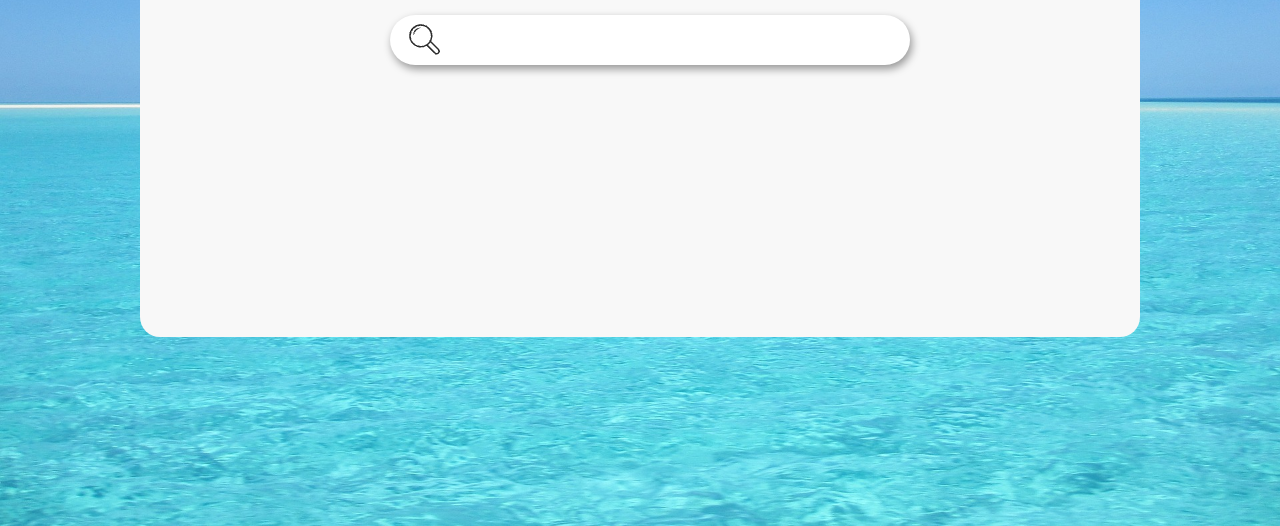
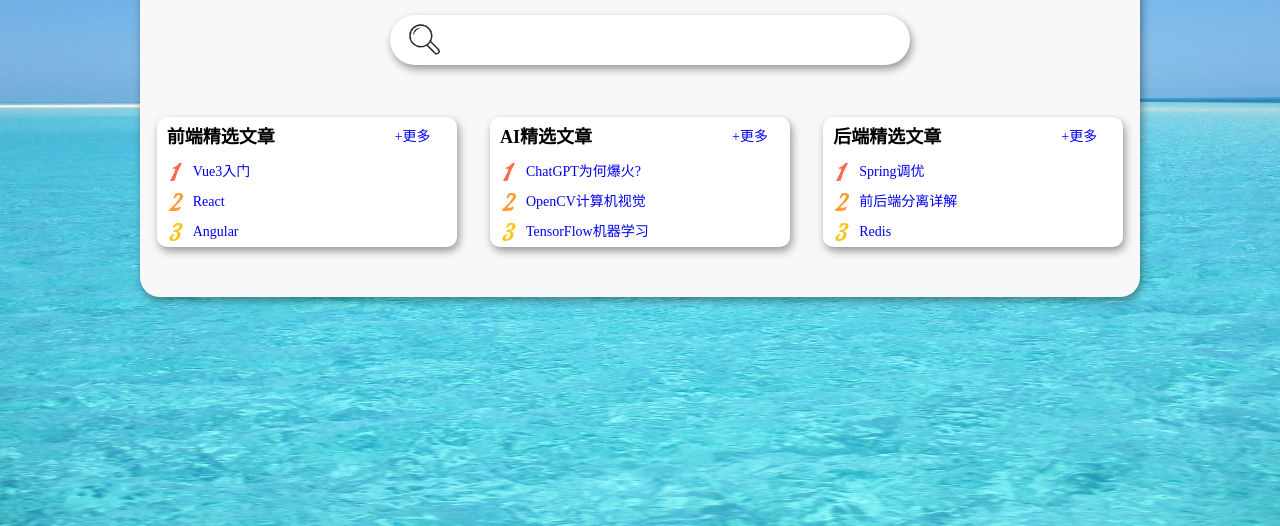
Before and after one commit to AaronTian2001/MyBlog, a plain HTML site: page essay.html in a window 1280 px wide. Shown: the part 274-800 px from the top of the page. Drawn offline with Linux system fonts and the light colour scheme.

```diff
--- a/css/essay.css
+++ b/css/essay.css
@@ -13,6 +13,12 @@ input{
 /* div{
 	border: #000 1px solid;
 } */
+
+
+li:hover{
+	box-shadow: 2px 4px 8px rgba(0, 0, 0, 0.4);
+}
+
 
 .all{
 	width: 100vw;		/* 让宽度全覆盖 */
@@ -124,12 +130,13 @@ input{
 
 .essay_box{
 	width: 1000px;
-	height: 400px;
+	height: 360px;
 	position: relative;
 	top: 100px;
 	margin: 6px auto;
 	border-radius: 20px;		/* 圆角 */
-	background-color: #f8f8f8;;
+	background-color: #f8f8f8;
+	box-shadow: 2px 4px 8px rgba(0, 0, 0, 0.4);
 }
 
 .title4{
@@ -176,4 +183,105 @@ input{
 .type{
 	width: 1000px;
 	height: 250px;
+	display: flex;
+	margin-top: 30px;
 }
+
+/* 前端类文章排行榜 */
+.type_card1{
+	width: 300px;
+	height: 130px;
+	position: relative;
+	margin: 20px auto;
+	background: #FFF;
+	box-shadow: 2px 4px 8px rgba(0, 0, 0, 0.4);
+	border-radius: 10px;
+}
+
+.title_web{
+	width: 300px;
+	height: 40px;
+	display: flex;
+}
+
+.title_web p{
+	font-size: 18px;
+	font-weight: bold;
+	line-height: 40px;
+	margin-left: 10px;
+}
+
+.more_page{
+	position: relative;
+	line-height: 40px;
+	padding: 0px 0px 0px 120px;
+	font-size: 14px;
+	text-decoration: none;
+}
+.more_page2{
+	position: relative;
+	line-height: 40px;
+	padding: 0px 0px 0px 140px;
+	font-size: 14px;
+	text-decoration: none;
+}
+
+.list1{
+	width: 300px;
+	height: 150px;
+}
+.list1 li{
+	line-height: 30px;
+	/* border: 1px #000 solid; */
+	/* padding: 0px 0px 0px 16px; */
+}
+/* 排行榜每一列的样式 */
+.list_item{
+	text-decoration: none;
+}
+.list_item:visited{
+	color: #000;
+}
+
+
+.list1 .top{
+	background: url("../img/1.png") no-repeat 10px center;
+	padding: 0px 0px 0px 36px;
+	font-size: 14px;
+
+}
+.list1 .second{
+	background: url("../img/2.png") no-repeat 10px center;
+	padding: 0px 0px 0px 36px;
+	font-size: 14px;
+}
+.list1 .third{
+	background: url("../img/3.png") no-repeat 10px center;
+	padding: 0px 0px 0px 36px;
+	border-radius: 10px;
+	font-size: 14px;
+}
+
+
+/* 人工智能类文章排行榜 */
+.type_card2{
+	width: 300px;
+	height: 200px;
+	position: relative;
+	margin: 20px auto;
+}
+
+
+/* 后端类文章排行榜 */
+.type_card3{
+	width: 300px;
+	height: 200px;
+	position: relative;
+	margin: 20px auto;
+}
+
+/* .type_card4{
+	width: 100px;
+	height: 100px;
+
+} */
--- a/css/home.css
+++ b/css/home.css
@@ -172,6 +172,8 @@ body {
 	padding-left: 44px;
 	font-size: 16px;
 	font-weight: 600;
+	width: 120px;
+	height: 40px;
 }
 
 
--- a/essay.html
+++ b/essay.html
@@ -50,6 +50,57 @@
 				<!-- 分类框 -->
 
 				<div class="type">
+					<!-- 分类1 -->
+					<div class="type_card1">
+						<!-- 前端标题 -->
+						<div class="title_web">
+							<p>前端精选文章</p>
+							<a class="more_page" href="#">+更多</a>
+						</div>
+
+						<!-- 文章列表 -->
+						<ol class="list1">
+							<li class="top"><a href="#" class="list_item">Vue3入门</a></a></li>
+							<li class="second"><a href="#" class="list_item">React</a></li>
+							<li class="third"><a href="#" class="list_item">Angular</a></li>
+						</ol>
+					</div>
+
+					<!-- 分类2 -->
+
+					<div class="type_card1">
+						<!-- 前端标题 -->
+						<div class="title_web">
+							<p>AI精选文章</p>
+							<a class="more_page2" href="#">+更多</a>
+						</div>
+
+						<!-- 文章列表 -->
+						<ol class="list1">
+							<li class="top"><a href="#" class="list_item">ChatGPT为何爆火?</a></li>
+							<li class="second"><a href="#" class="list_item">OpenCV计算机视觉</a></li>
+							<li class="third"><a href="#" class="list_item">TensorFlow机器学习</a></li>
+						</ol>
+					</div>
+
+					<!-- 分类3 -->
+
+					<div class="type_card1">
+
+						<!-- 前端标题 -->
+						<div class="title_web">
+							<p>后端精选文章</p>
+							<a class="more_page" href="#">+更多</a>
+						</div>
+
+						<!-- 文章列表 -->
+						<ol class="list1">
+							<li class="top"><a href="#" class="list_item">Spring调优</a></li>
+							<li class="second"><a href="#" class="list_item">前后端分离详解</a></li>
+							<li class="third"><a href="#" class="list_item">Redis</a></li>
+						</ol>
+					</div>
+
 
 				</div>
 
```
Also changed, not shown: 404.html (+3 -0 lines), css/404.css (+21 -2 lines), img/1.png (added), img/2.png (added), img/3.png (added).
